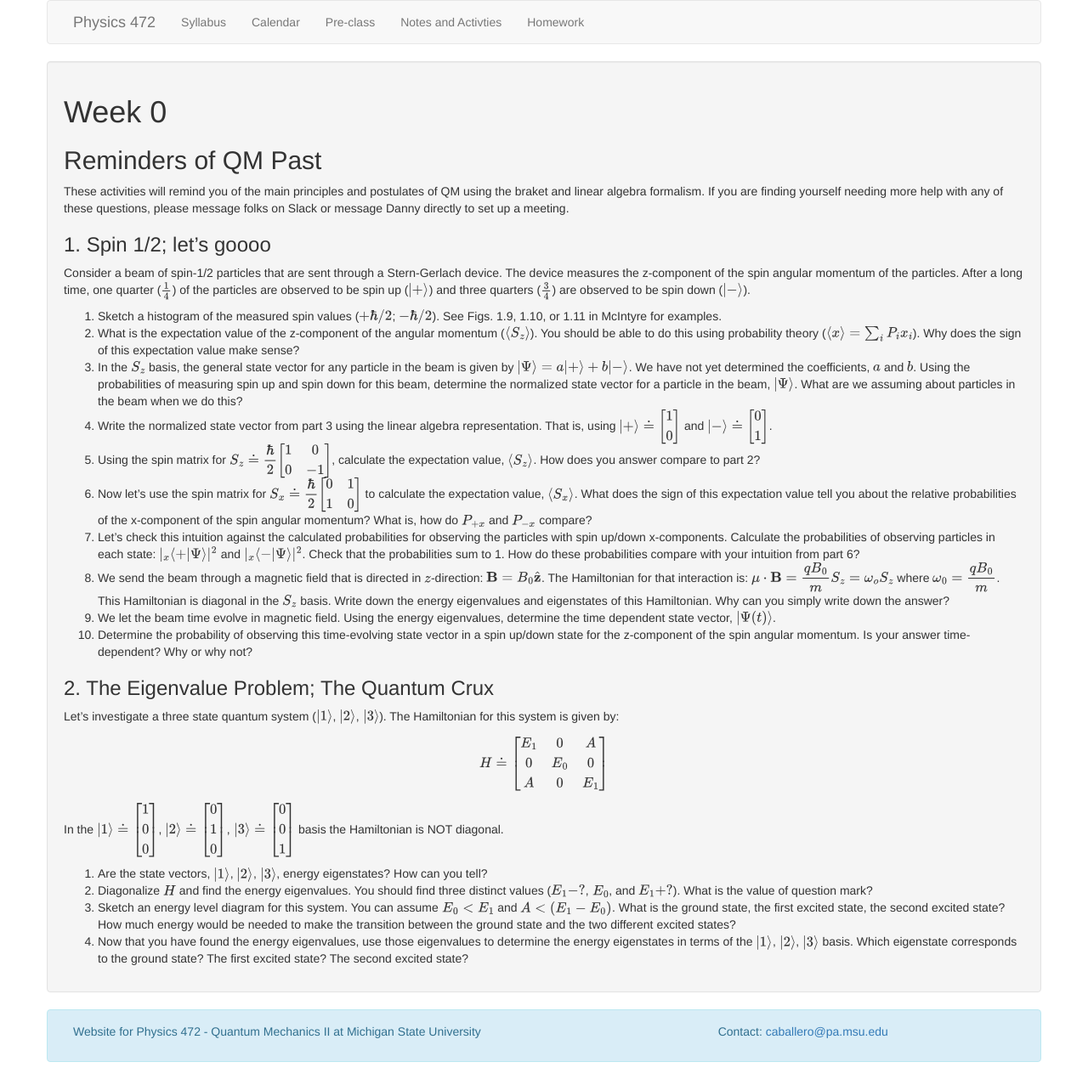
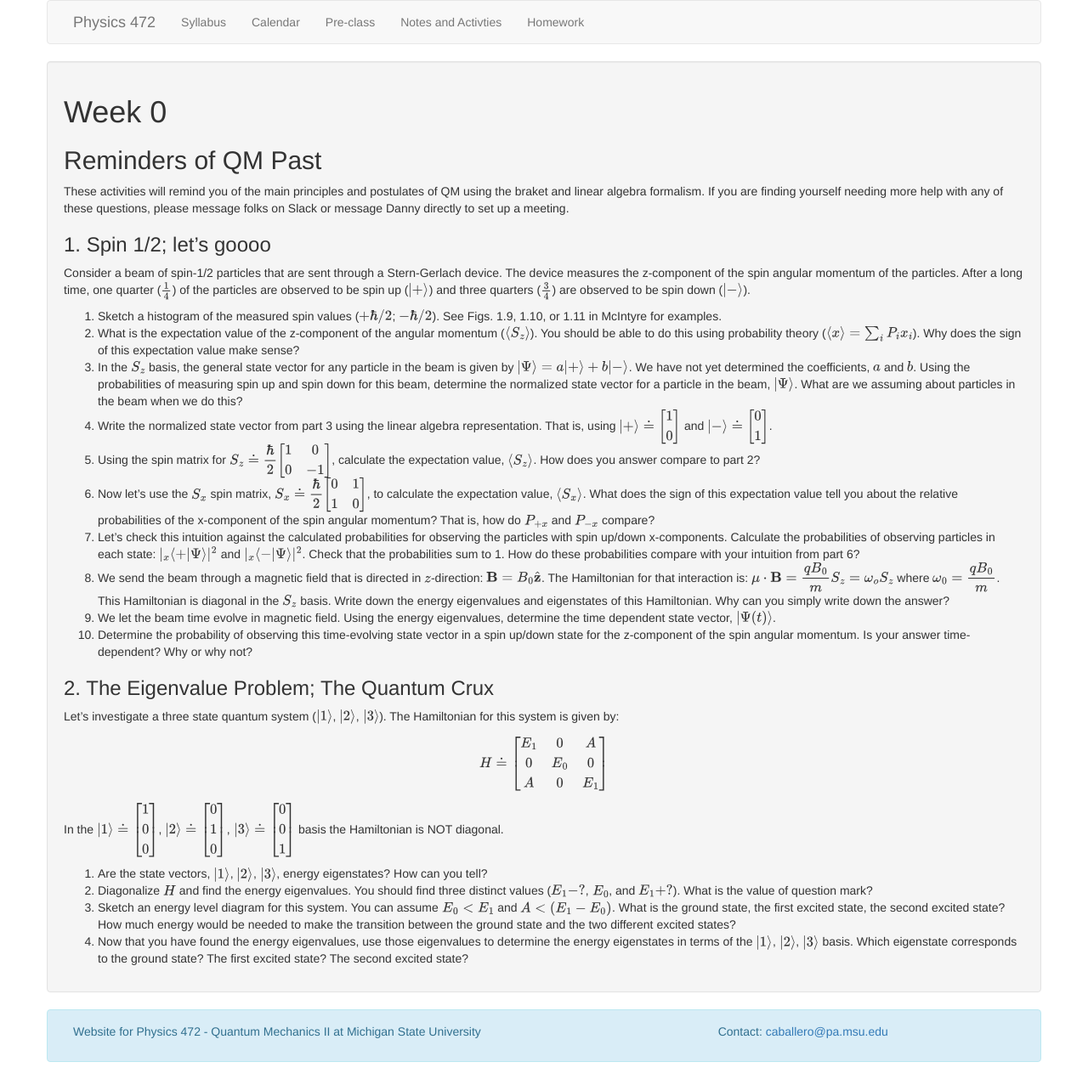
Before and after one commit to dannycab/phy472msu_s2021, a Jekyll site: the page built from notes/week0.md, in a window 1280 px wide. Shown: the whole page at 85% size. Built offline with Jekyll 4.4.1, drawn with Linux system fonts in a browser that asks for light colours.

Commit message:
fixed typo

```diff
--- a/notes/week0.md
+++ b/notes/week0.md
@@ -20,7 +20,7 @@ Consider a beam of spin-1/2 particles that are sent through a Stern-Gerlach devi
 3. In the $S_z$ basis, the general state vector for any particle in the beam is given by $\ket{\Psi} = a\ket{+} + b\ket{-}$. We have not yet determined the coefficients, $a$ and $b$. Using the probabilities of measuring spin up and spin down for this beam, determine the normalized state vector for a particle in the beam, $\ket{\Psi}$. What are we assuming about particles in the beam when we do this?
 4. Write the normalized state vector from part 3 using the linear algebra representation. That is, using $\ket{+} \doteq \begin{bmatrix} 1 \cr 0 \end{bmatrix} $ and $\ket{-} \doteq \begin{bmatrix} 0 \cr 1\end{bmatrix}$.
 5. Using the spin matrix for $S_z \doteq \dfrac{\hbar}{2}\begin{bmatrix} 1 & 0 \cr 0 & -1 \end{bmatrix} $, calculate the expectation value, $\braket{S_z}$. How does you answer compare to part 2?
-6. Now let's use the spin matrix for $S_x \doteq \dfrac{\hbar}{2}\begin{bmatrix} 0 & 1 \cr 1 & 0 \end{bmatrix} $ to calculate the expectation value, $\braket{S_x}$. What does the sign of this expectation value tell you about the relative probabilities of the x-component of the spin angular momentum? What is, how do $P_{+x}$ and $P_{-x}$ compare?
+6. Now let's use the $S_x$ spin matrix, $S_x \doteq \dfrac{\hbar}{2}\begin{bmatrix} 0 & 1 \cr 1 & 0 \end{bmatrix} $, to calculate the expectation value, $\braket{S_x}$. What does the sign of this expectation value tell you about the relative probabilities of the x-component of the spin angular momentum? That is, how do $P_{+x}$ and $P_{-x}$ compare?
 7. Let's check this intuition against the calculated probabilities for observing the particles with spin up/down x-components. Calculate the probabilities of observing particles in each state: $\|_x\langle + \| \Psi \rangle\|^2$ and $\|_x\langle - \| \Psi \rangle\|^2$. Check that the probabilities sum to 1. How do these probabilities compare with your intuition from part 6?
 8. We send the beam through a magnetic field that is directed in $z$-direction: $\mathbf{B} = B_0\hat{\mathbf{z}}$. The Hamiltonian for that interaction is: $\mathbf{\mu}\cdot \mathbf{B} = \dfrac{qB_0}{m}S_z = \omega_o S_z$ where $\omega_0 = \dfrac{qB_0}{m}$. This Hamiltonian is diagonal in the $S_z$ basis. Write down the energy eigenvalues and eigenstates of this Hamiltonian. Why can you simply write down the answer?
 9. We let the beam time evolve in magnetic field. Using the energy eigenvalues, determine the time dependent state vector, $\ket{\Psi(t)}$.
```
